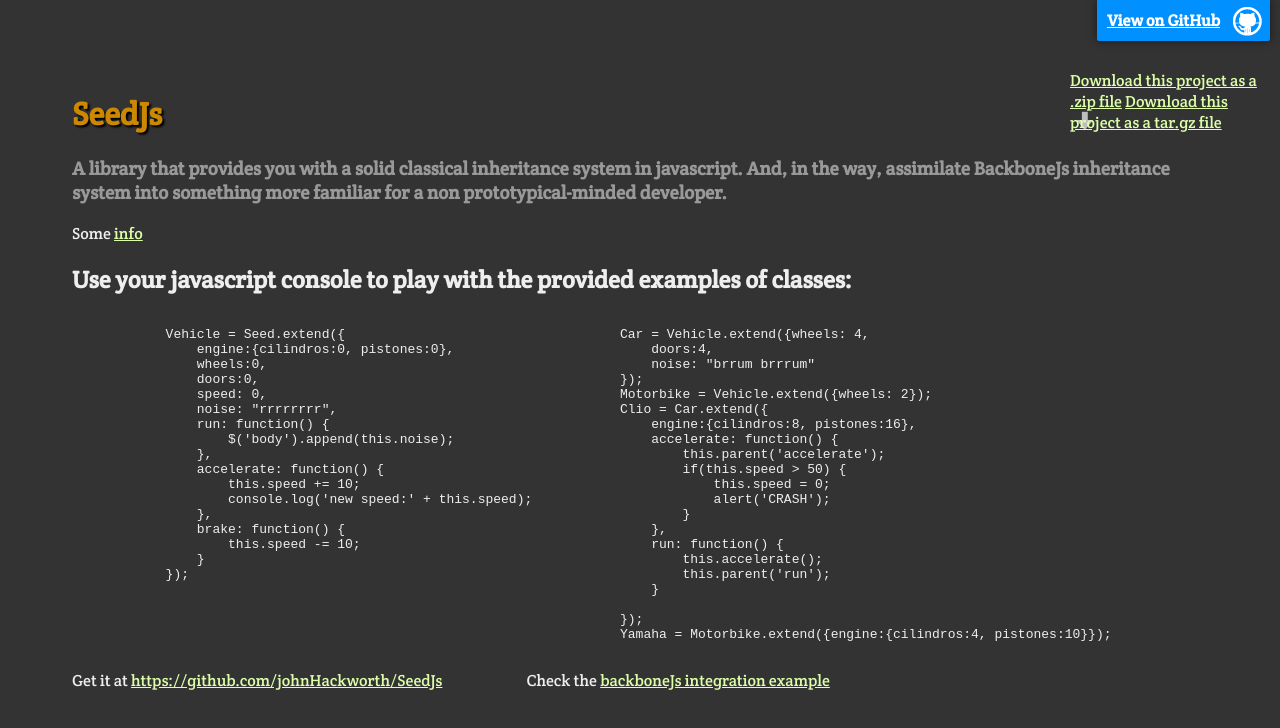
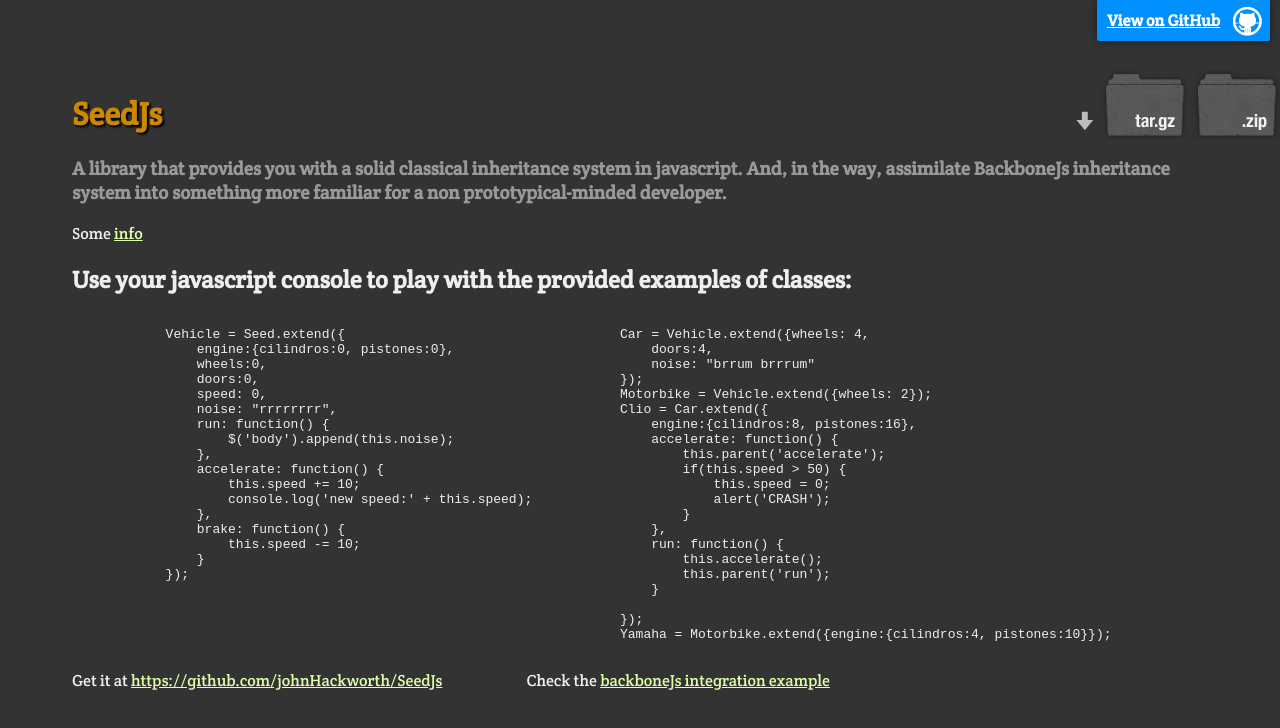
Before and after one commit to johnHackworth/SeedJs, a plain HTML site: page index.html in a window 1280 px wide. Drawn offline with nearby package versions, Linux system fonts and the light colour scheme; a script that the page names is missing.

Commit message:
images paths

```diff
--- a/index.html
+++ b/index.html
@@ -25,7 +25,7 @@
             color: #DFA;
         }
         #forkme_banner {
-            background: url("../images/blacktocat.png") no-repeat scroll 95% 50% #0090FF;
+            background: url("./images/blacktocat.png") no-repeat scroll 95% 50% #0090FF;
             border-bottom-left-radius: 2px;
             border-bottom-right-radius: 2px;
             box-shadow: 0 0 10px rgba(0, 0, 0, 0.5);
@@ -39,13 +39,32 @@
             z-index: 10;
         }
         #downloads {
-            background: url("../images/icon_download.png") no-repeat scroll 0 90% transparent;
+            background: url("./images/icon_download.png") no-repeat scroll 0 90% transparent;
             top: 70px;
             height: 70px;
             position: absolute;
             right: 0;
             width: 210px;
             z-index: 10;
+        }
+        .zip_download_link {
+            background: url("./images/sprite_download.png") no-repeat scroll left bottom transparent;
+            display: block;
+            float: right;
+            height: 70px;
+            overflow: hidden;
+            text-indent: -5000px;
+            width: 90px;
+        }
+        .tar_download_link {
+            background: url("./images/sprite_download.png") no-repeat scroll right bottom transparent;
+            display: block;
+            float: right;
+            height: 70px;
+            margin-left: 10px;
+            overflow: hidden;
+            text-indent: -5000px;
+            width: 90px;
         }
     </style>
 </head>
```
